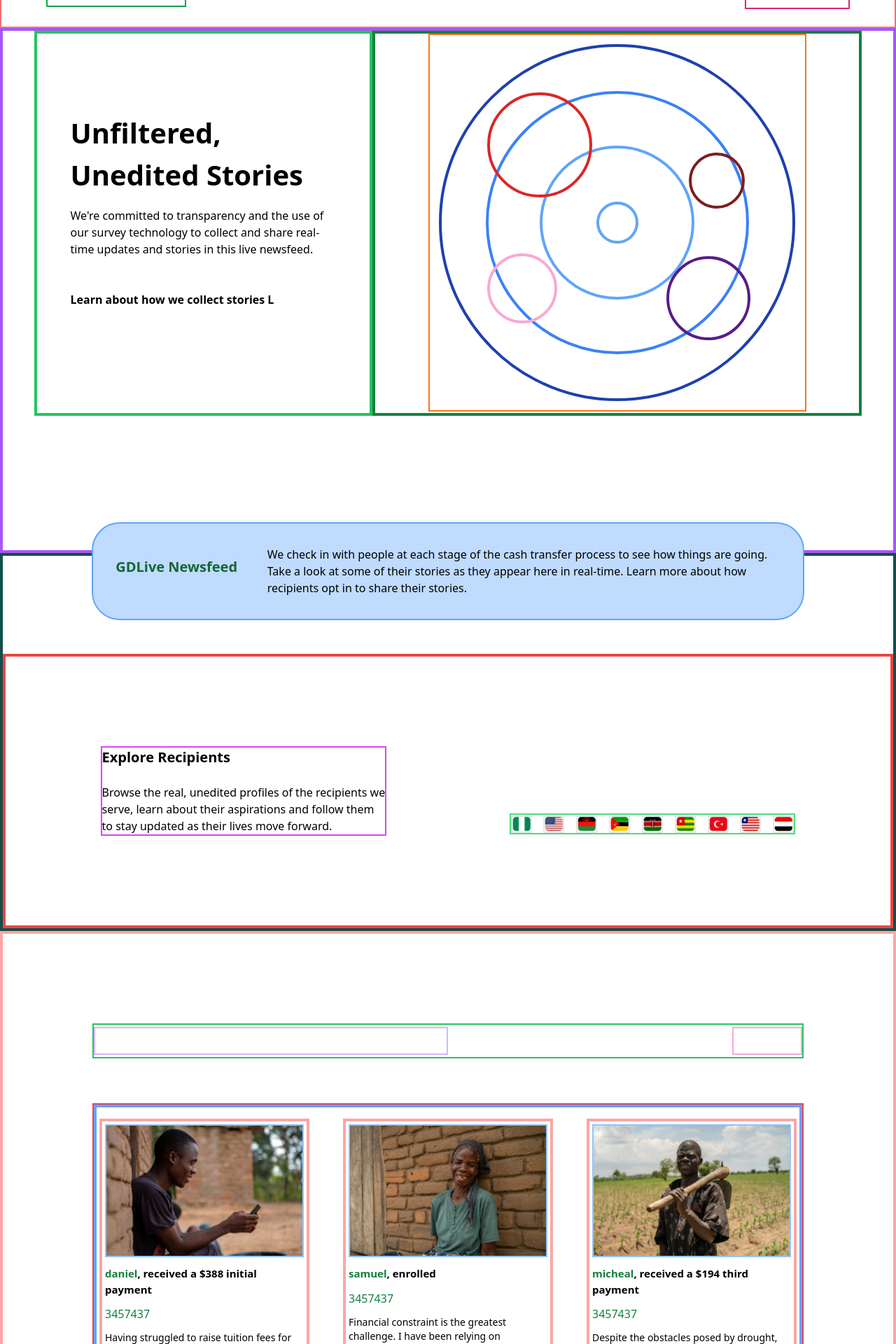
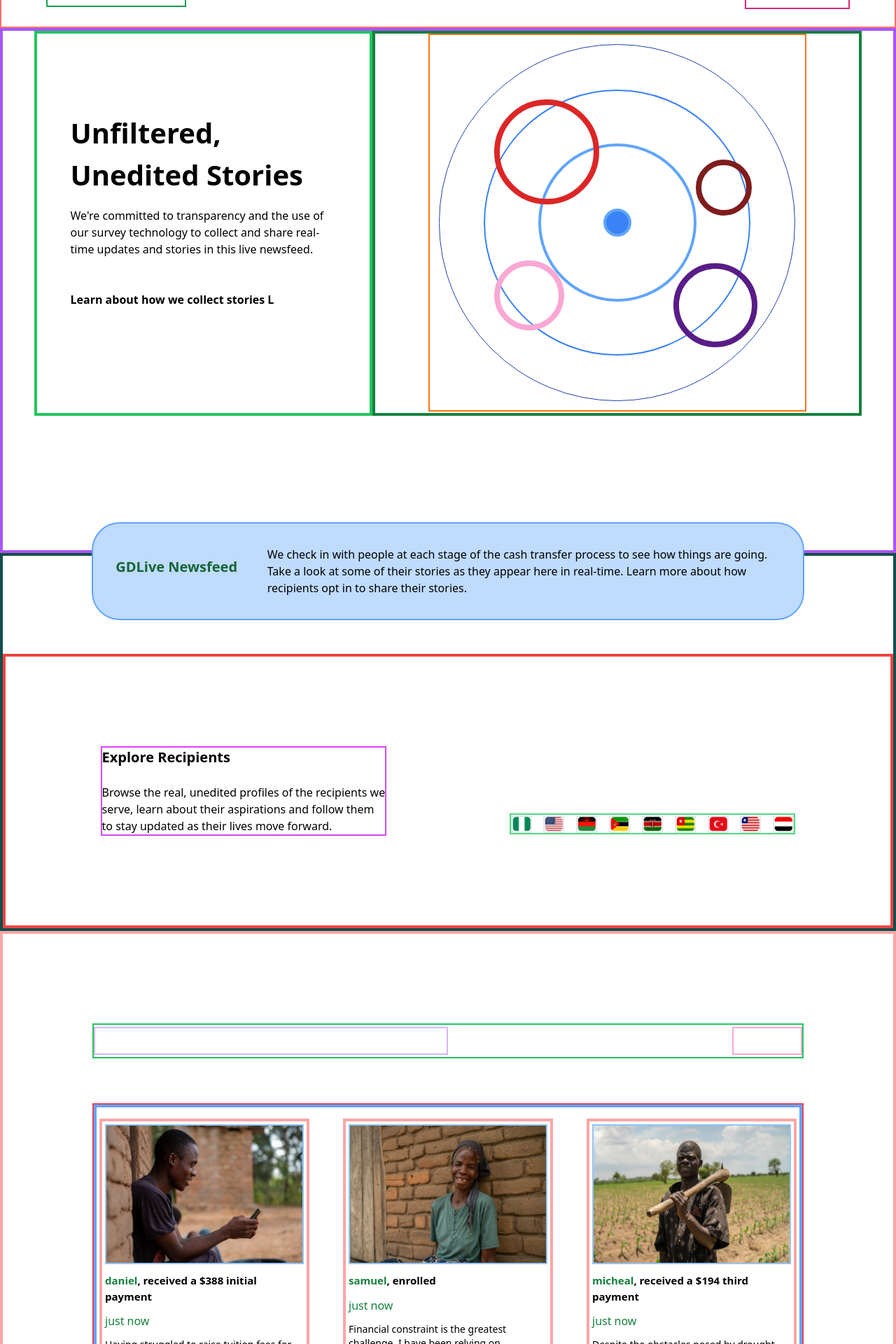
Before and after one commit to olatunji-20/projects, a Vue app in the folder gdlive/gdlive/: page / in a window 1280 px wide. Shown: the part 80-2000 px from the top of the page at 70% size. Built offline with nearby package versions, Linux system fonts and the light colour scheme; data requests are answered from the project's data file.

Commit message:
continue

```diff
--- a/gdlive/gdlive/api/db.json
+++ b/gdlive/gdlive/api/db.json
@@ -9,7 +9,7 @@
             "heading": "received a $388 initial payment",
             "story": "Having struggled to raise tuition fees for the past 3 terms, I was at the verge of giving up on my goal of supporting my two children's education. The receipt of the transfer created a big difference in my life. This caused my panic to vanish since I knew I would be able to support my two children. Without the transfer, I am sure my children would have not been able to attend the tuition sessions.",
             "status": 1,
-            "posted": 3457437,
+            "posted": "2024-02-09T15:42:34.469+01:00",
             "country": "Nigeria",
             "campaign": "Teach For Nigeria",
             "coverImage": "/img/dancover.png",
@@ -28,7 +28,7 @@
             "heading": "enrolled",
             "story": "Financial constraint is the greatest challenge. I have been relying on motorcycle & taxi business to earn a living but three months ago it was stollen. This left me struggling to make ends meet and i resorted to casual jobs which are unreliable",
             "status": 2,
-            "posted": 3457437,
+            "posted": "2024-02-09T15:42:34.469+01:00",
             "country": "Turkey",
             "campaign": "T.S.F.D",
             "coverImage": "/img/samcover.png",
@@ -47,7 +47,7 @@
             "heading": "received a $194 third payment",
             "story": "Despite the obstacles posed by drought, my hope for the forthcoming year and beyond revolves around delving into cash crop cultivation. To achieve this, my plan involves acquiring a generator to facilitate water pumping to our plot of land located near the river. Although the prospect is somewhat challenging due to my daughter's impending transition to finalary school.",
             "status": 3,
-            "posted": 3457437,
+            "posted": "2024-02-09T15:42:34.469+01:00",
             "country": "Kenya",
             "campaign": "Kenya Basic Income",
             "coverImage": "/img/miccover.png",
@@ -66,7 +66,7 @@
             "heading": "received a $163 final payment",
             "story": "Despite the obstacles posed by drought, my hope for the forthcoming year and beyond revolves around delving into cash crop cultivation. To achieve this, my plan involves acquiring a generator to facilitate water pumping to our plot of land located near the river. Although the prospect is somewhat challenging due to my daughter's impending transition to finalary school.",
             "status": 2,
-            "posted": 3457437,
+            "posted": "2024-02-09T15:42:34.469+01:00",
             "country": "Yemen",
             "campaign": "E.Y.P.D",
             "coverImage": "/img/joscover.png",
@@ -85,7 +85,7 @@
             "heading": "received a $244 initial payment",
             "story": "Having struggled to raise tuition fees for the past 3 terms, I was at the verge of giving up on my goal of supporting my two children's education. The receipt of the transfer created a big difference in my life. This caused my panic to vanish since I knew I would be able to support my two children. Without the transfer, I am sure my children would have not been able to attend the tuition sessions.",
             "status": 1,
-            "posted": 3457437,
+            "posted": "2024-02-09T15:42:34.469+01:00",
             "country": "Togo",
             "campaign": "T.D.L.P",
             "coverImage": "/img/petcover.png",
@@ -104,7 +104,7 @@
             "heading": "enrolled",
             "story": "Financial constraint is the greatest challenge. I have been relying on motorcycle & taxi business to earn a living but three months ago it was stollen. This left me struggling to make ends meet and i resorted to casual jobs which are unreliable",
             "status": 3,
-            "posted": 3457437,
+            "posted": "2024-02-09T15:42:34.469+01:00",
             "country": "USA",
             "campaign": "O.S.W.D",
             "coverImage": "/img/dancover.png",
--- a/gdlive/gdlive/src/components/Activities.vue
+++ b/gdlive/gdlive/src/components/Activities.vue
@@ -151,7 +151,7 @@ export default {
     opacity: 0;
 }
 .hhh-enter-to, .hhh-leave-from {
-    height: 200px;
+    height: 120px;
     opacity: 1;
 }
 .hhh-enter-active, .hhh-leave-active {
--- a/gdlive/gdlive/src/components/EachStory.vue
+++ b/gdlive/gdlive/src/components/EachStory.vue
@@ -3,11 +3,11 @@
 
     <div v-for="p in profileStore.profiles" :key="p.id" class="border-4 border-red-300 w-[100%] h-[auto] pb-4 p-1 my-4 overflow-hidden text-wrap md:w-[300px] md:h-[410px]">
         <router-link :to="/profile/ + `${p.id}`">
-            <div class="border-2 border-blue-300 w-[100%] h-[190px] overflow-hidden">
+            <div class="border-2 border-blue-300 w-[100%] h-[200px] overflow-hidden">
                 <img :src="p.coverImage" class="h-[100%] w-[100%] object-fill hover:scale-150 duration-500" />
             </div>
             <h3 class="font-bold text-[15px] py-3"><span class="text-green-700">{{ p.name }}</span>, {{ p.heading }}</h3>
-            <p class="text-green-700">{{ p.posted }}</p>
+            <p class="text-green-700">{{ timeAgo(p.posted) }}</p>
             <p class="pt-3 pb-8 text-sm">{{ p.story }}</p>
         </router-link>
     </div>
@@ -25,8 +25,46 @@ export default {
 
         profileStore.getProfiles();
 
+        const timeAgo = (x) => {
+            const seconds = Math.floor((new Date() - new Date(x))/ 1000);
+
+            let interval = Math.floor(seconds / 31536000);
+
+            if (interval > 1) {
+                return interval + ' years ago';
+            }
+
+            interval = Math.floor(seconds / 2592000);
+            if (interval > 1) {
+                return interval + ' months ago';
+            }
+
+            interval = Math.floor(seconds / 86400);
+            if (interval > 1) {
+                return interval + ' days ago';
+            }
+
+            interval = Math.floor(seconds / 3600);
+            if (interval > 1) {
+                return interval + ' hours ago';
+            }
+
+            interval = Math.floor(seconds / 60);
+            if (interval > 1) {
+                return interval + ' minutes ago';
+            }
+
+            if (seconds < 10) {
+                return ' just now';
+            }
+
+            return Math.floor(seconds) + 'seconds ago';
+        }
+
+
         return {
-            profileStore
+            profileStore,
+            timeAgo
         }
     }
 
--- a/gdlive/gdlive/src/components/Hero.vue
+++ b/gdlive/gdlive/src/components/Hero.vue
@@ -9,14 +9,14 @@
     </div>
     <div class="border-4 border-green-700 w-[100%] h-[420px] md:w-[55%] md:h-[550px]">
         <div class="border-2 border-orange-500 w-[400px] h-[400px] m-[auto] flex justify-center items-center md:w-[540px] md:h-[540px]">
-            <div class="border-4 border-blue-800 w-[95%] h-[95%] rounded-full flex">
-                <div class="border-4 border-blue-500 w-[75%] h-[75%] rounded-full m-[auto] flex">
+            <div class="border border-blue-800 w-[95%] h-[95%] rounded-full flex">
+                <div class="border-2 border-blue-500 w-[75%] h-[75%] rounded-full m-[auto] flex">
                     <div class="border-4 border-blue-400 w-[60%] h-[60%] rounded-full m-[auto] flex">
-                        <div class="border-4 border-blue-400 w-[60px] h-[60px] rounded-full m-[auto]">
-                            <div class="border-4 border-red-600 w-[150px] h-[150px] relative rounded-full bottom-40 right-40"></div>
-                            <div class="border-4 border-red-900 w-[80px] h-[80px] relative rounded-full left-32 bottom-56"></div>
-                            <div class="border-4 border-pink-300 w-[100px] h-[100px] relative rounded-full right-40 bottom-40"></div>
-                            <div class="border-4 border-purple-900 w-[120px] h-[120px] relative rounded-full left-24 bottom-64"></div>
+                        <div class="border-4 border-blue-400 w-[40px] h-[40px] rounded-full m-[auto] bg-blue-500">
+                            <div class="border-8 border-red-600 w-[150px] h-[150px] relative rounded-full bottom-40 right-40"></div>
+                            <div class="border-8 border-red-900 w-[80px] h-[80px] relative rounded-full left-32 bottom-56"></div>
+                            <div class="border-8 border-pink-300 w-[100px] h-[100px] relative rounded-full right-40 bottom-40"></div>
+                            <div class="border-8 border-purple-900 w-[120px] h-[120px] relative rounded-full left-24 bottom-64"></div>
                         </div>
                     </div>
                 </div>
--- a/gdlive/gdlive/src/views/AboutView.vue
+++ /dev/null
@@ -1,15 +0,0 @@
-<template>
-  <div class="about">
-    <h1>This is an about page</h1>
-  </div>
-</template>
-
-<style>
-@media (min-width: 1024px) {
-  .about {
-    min-height: 100vh;
-    display: flex;
-    align-items: center;
-  }
-}
-</style>
```
